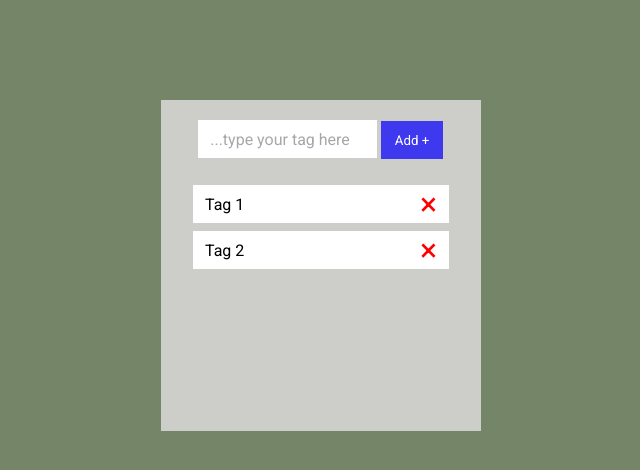
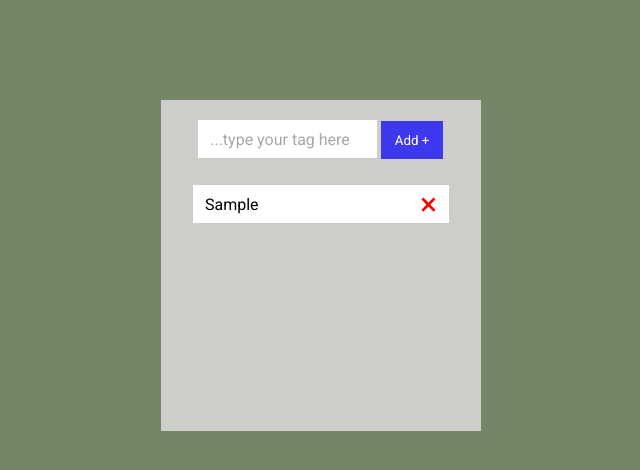
Before and after one commit to SergeyKagal/XB, a website built with webpack: page src/index.html in a window 1280 px wide. Both pictures are taken after typing "Sample" into the empty fields and a click on the button "Add +". Shown: the whole page, without its empty margins (319-959 px from the left). Built offline with nearby package versions, Linux system fonts and the light colour scheme.

Commit message:
feat: draw tags

```diff
--- a/src/app/add-tag-handler.js
+++ b/src/app/add-tag-handler.js
@@ -1,4 +1,5 @@
 import { tags } from '..';
+import { drawTags } from './draw-tags';
 
 const addButton = document.querySelector('.input-area__button');
 const inputText = document.querySelector('#input-area__input');
@@ -12,6 +13,7 @@ export const addHandler = () => {
       });
 
       inputText.value = '';
+      drawTags(tags);
     }
   });
 };
--- /dev/null
+++ b/src/app/draw-tags.js
@@ -0,0 +1,9 @@
+export const drawTags = (tags) => {
+  const list = document.querySelector('.tag__list');
+  tags.forEach((element) => {
+    list.innerHTML += `<li class="tag__list-item" data-id="${element.tagId}">
+    <span class="tag__list-content">${element.content}</span>
+    <button class="tag__list-delete-button">&times;</button>
+  </li>`;
+  });
+};
--- a/src/app/load-tags.js
+++ b/src/app/load-tags.js
@@ -1,10 +1,14 @@
 import { tags } from '..';
+import { drawTags } from './draw-tags';
 
-export const loadTags=()=>{
-  window.addEventListener('load',()=>{
-    const storageContent=JSON.parse(localStorage.getItem('tags'));
-    if(storageContent){
-      storageContent.forEach((item)=>tags.push(item));
+export const loadTags = () => {
+  window.addEventListener('load', () => {
+    const storageContent = JSON.parse(localStorage.getItem('tags'));
+    if (storageContent) {
+      storageContent.forEach((item) => {
+        tags.push(item);
+      });
     }
+    drawTags(tags);
   });
 };
--- a/src/index.html
+++ b/src/index.html
@@ -18,16 +18,7 @@
         <button class="input-area__button">Add +</button>
       </section>
       <section class="tags__area">
-        <ul class="tag__list">
-          <li class="tag__list-item">
-            <span class="tag__list-content">Tag 1</span>
-            <button class="tag__list-delete-button">&times;</button>
-          </li>
-          <li class="tag__list-item">
-            <span class="tag__list-content">Tag 2</span>
-            <button class="tag__list-delete-button">&times;</button>
-          </li>
-        </ul>
+        <ul class="tag__list"></ul>
       </section>
     </main>
   </body>
--- a/src/index.js
+++ b/src/index.js
@@ -5,6 +5,7 @@ import { addHandler } from './app/add-tag-handler';
 import {  saveTags } from './app/save-tags';
 import { loadTags } from './app/load-tags';
 
+
 export const tags=[];
 loadTags();
 addHandler();
```
